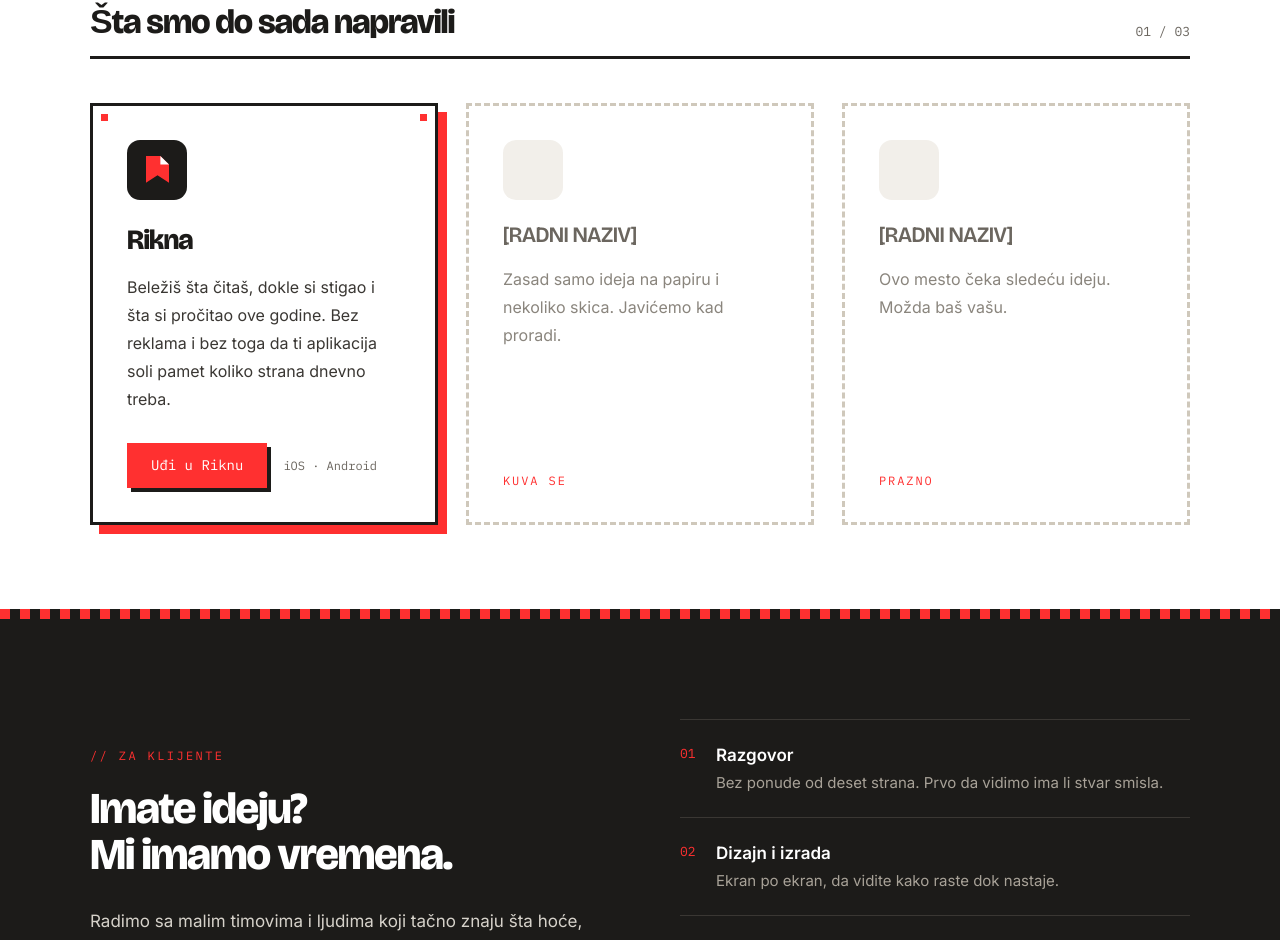
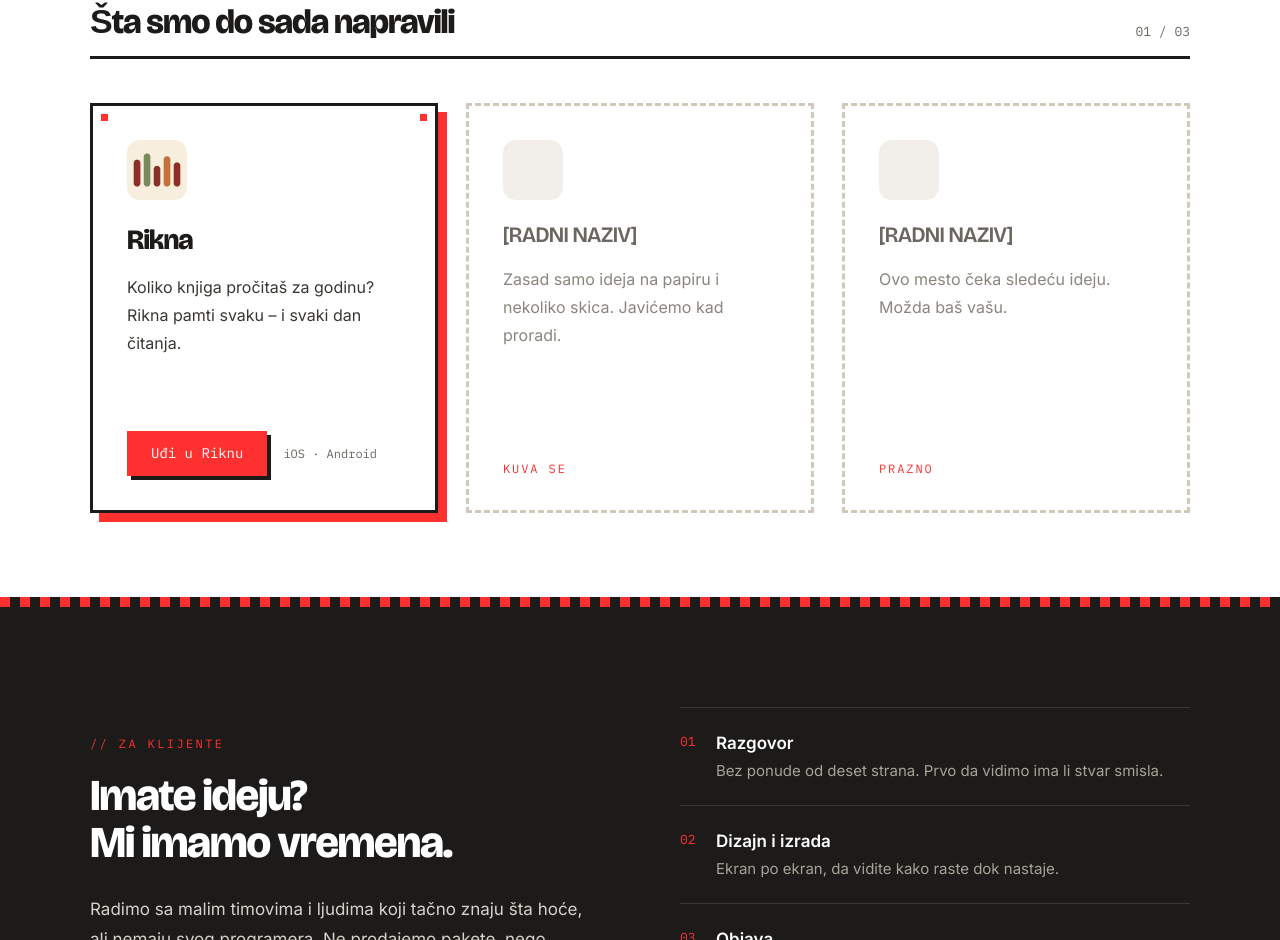
Before and after one commit to Naratorknjige/bookmarkstudio, a plain HTML site: page index.html in a window 1280 px wide. Shown: the part 798-1738 px from the top of the page. Drawn offline with nearby package versions, Linux system fonts and the light colour scheme.

Commit message:
Use Rikna's real icon and short description on the home page
Co-Authored-By: Claude Opus 5.5 <noreply@anthropic.com>

```diff
--- a/index.html
+++ b/index.html
@@ -57,9 +57,9 @@
       <div class="section-heading"><h2>Šta smo do sada napravili</h2><span class="counter">01 / 03</span></div>
       <div class="project-grid">
         <article class="project-card featured">
-          <div class="app-icon"><svg viewBox="0 0 24 28" aria-hidden="true"><path d="M0 0h15l9 9v19l-12-8-12 8z" fill="#ff3030"/><path d="M15 0l9 9h-9z" fill="#fff"/></svg></div>
+          <img class="app-icon" src="assets/rikna/ikona.webp" alt="" width="60" height="60">
           <h3>Rikna</h3>
-          <p>Beležiš šta čitaš, dokle si stigao i šta si pročitao ove godine. Bez reklama i bez toga da ti aplikacija soli pamet koliko strana dnevno treba.</p>
+          <p>Koliko knjiga pročitaš za godinu? Rikna pamti svaku – i svaki dan čitanja.</p>
           <div class="card-footer"><a class="button button-red" href="rikna/">Uđi u Riknu</a><span>iOS · Android</span></div>
         </article>
         <article class="project-card muted">
```
